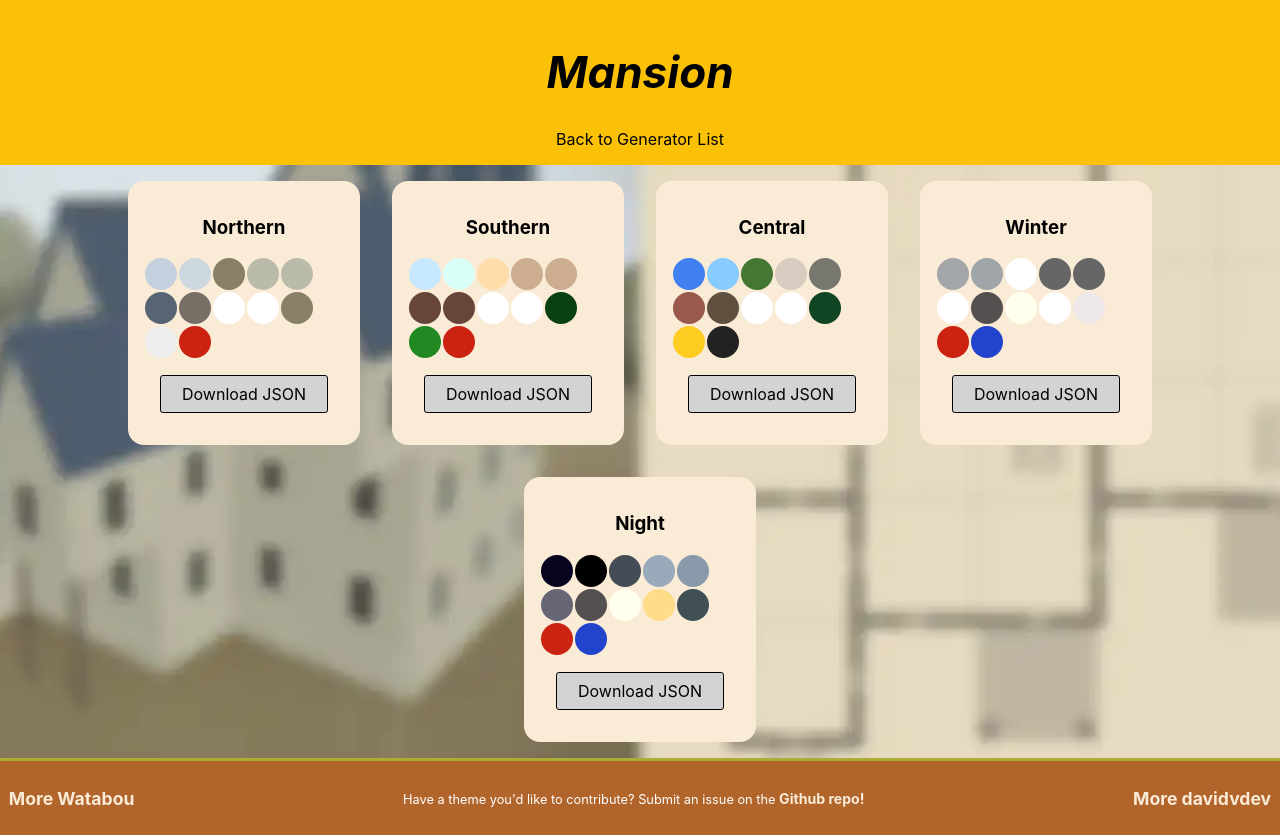
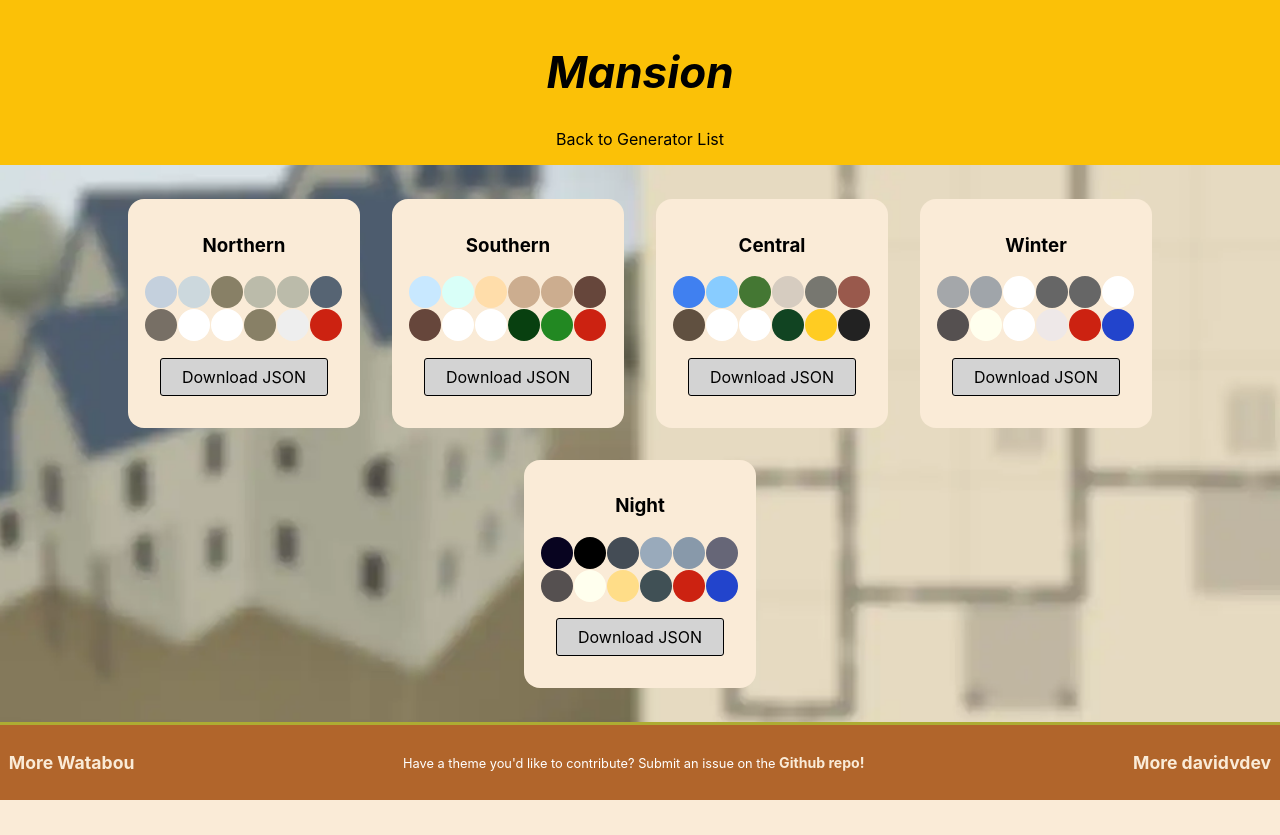
Before and after one commit to davidvdev/watabouthis, a React (Vite) app: page /mansion in a window 1280 px wide. After the commit the page ends 800 px from the top, so only its background shows below. Built offline with nearby package versions, Linux system fonts and the light colour scheme.

Commit message:
stylecard layout and style updates

```diff
--- a/src/App.css
+++ b/src/App.css
@@ -124,6 +124,8 @@ footer a:hover, header a:hover {
 }
 
 .StyleCard {
+  display: flex;
+  flex-direction: column;
   margin: 1em;
   width: 200px;
   background-color: var(--ow);
@@ -133,16 +135,17 @@ footer a:hover, header a:hover {
 
 .ColorPreviews {
   display: flex;
-  flex: auto;
   flex-wrap: wrap;
+  justify-content: flex-start;
   min-height: 1em;
+  margin-bottom: 1em;
 }
 
 .colorBlock {
   width: 2em;
   height: 2em;
   border-radius: 360px;
-  margin: 1px;
+  margin: 0.55px;
 }
 
 .download {
@@ -153,7 +156,7 @@ footer a:hover, header a:hover {
   padding: 0.5em;
   text-decoration: none;
   display: block;
-  margin: 1em;
+  margin: auto 1em 1em 1em;
 }
 
 .download:hover {
```
